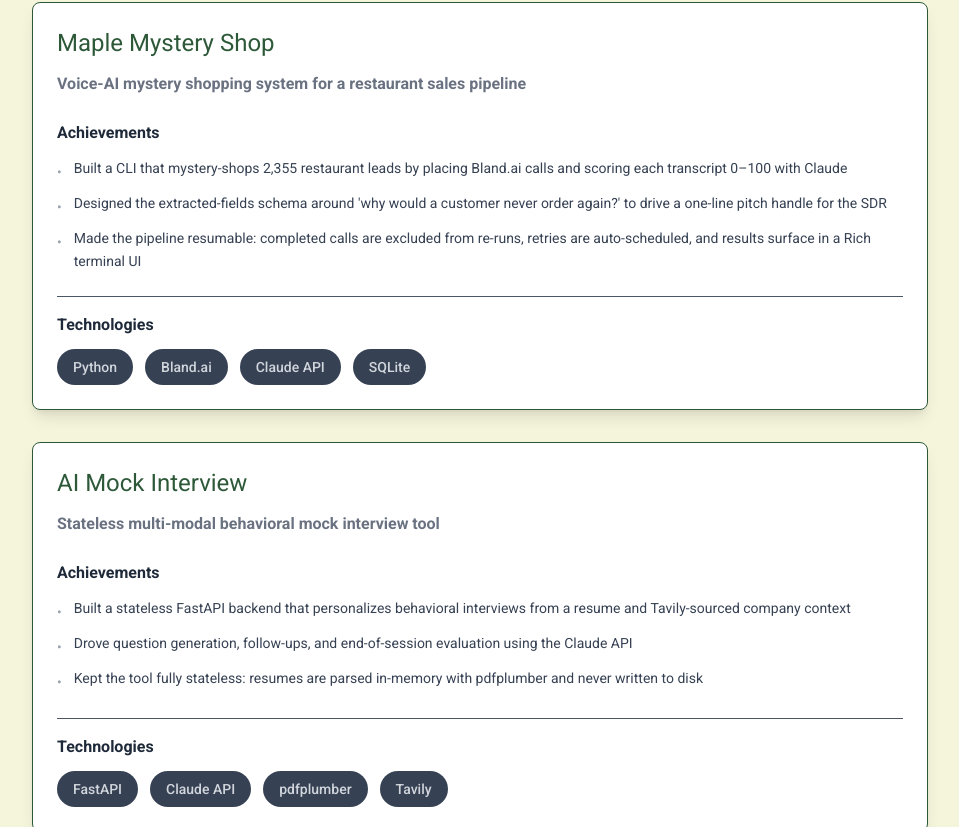
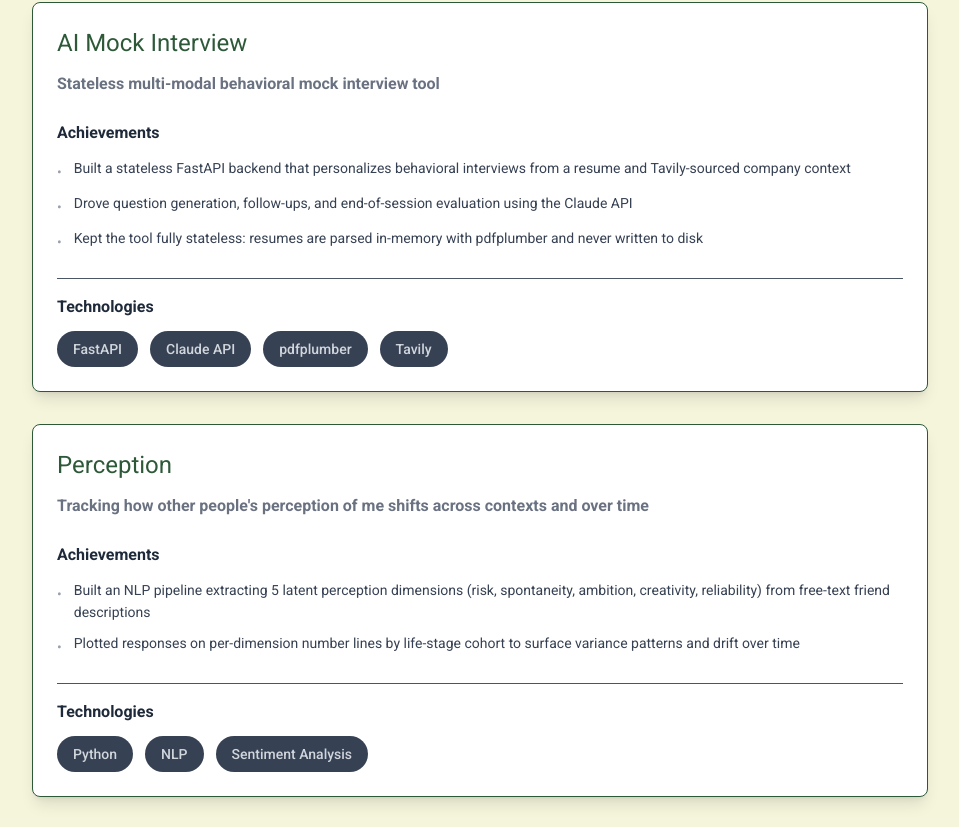
Before and after one commit to namishkaistha/portfolio, a Next.js app: page /programming in a window 1280 px wide. Shown: the part 813-1640 px from the top of the page, without its empty margins (160-1119 px from the left). Built offline with nearby package versions, Linux system fonts and the light colour scheme.

Commit message:
Remove Maple Mystery Shop from projects list

```diff
--- a/src/app/programming/page.js
+++ b/src/app/programming/page.js
@@ -27,19 +27,6 @@
       ],
       category: ["Full Stack", "Project Management"],
       githubUrl: "https://github.com/namishkaistha/checkIn",
-    },
-    {
-      title: "Maple Mystery Shop",
-      tech: ["Python", "Bland.ai", "Claude API", "SQLite"],
-      description:
-        "Voice-AI mystery shopping system for a restaurant sales pipeline",
-      accomplishments: [
-        "Built a CLI that mystery-shops 2,355 restaurant leads by placing Bland.ai calls and scoring each transcript 0–100 with Claude",
-        "Designed the extracted-fields schema around 'why would a customer never order again?' to drive a one-line pitch handle for the SDR",
-        "Made the pipeline resumable: completed calls are excluded from re-runs, retries are auto-scheduled, and results surface in a Rich terminal UI",
-      ],
-      category: ["Backend", "ML"],
-      githubUrl: "https://github.com/namishkaistha/maple-mystery-shop",
     },
     {
       title: "AI Mock Interview",
```
